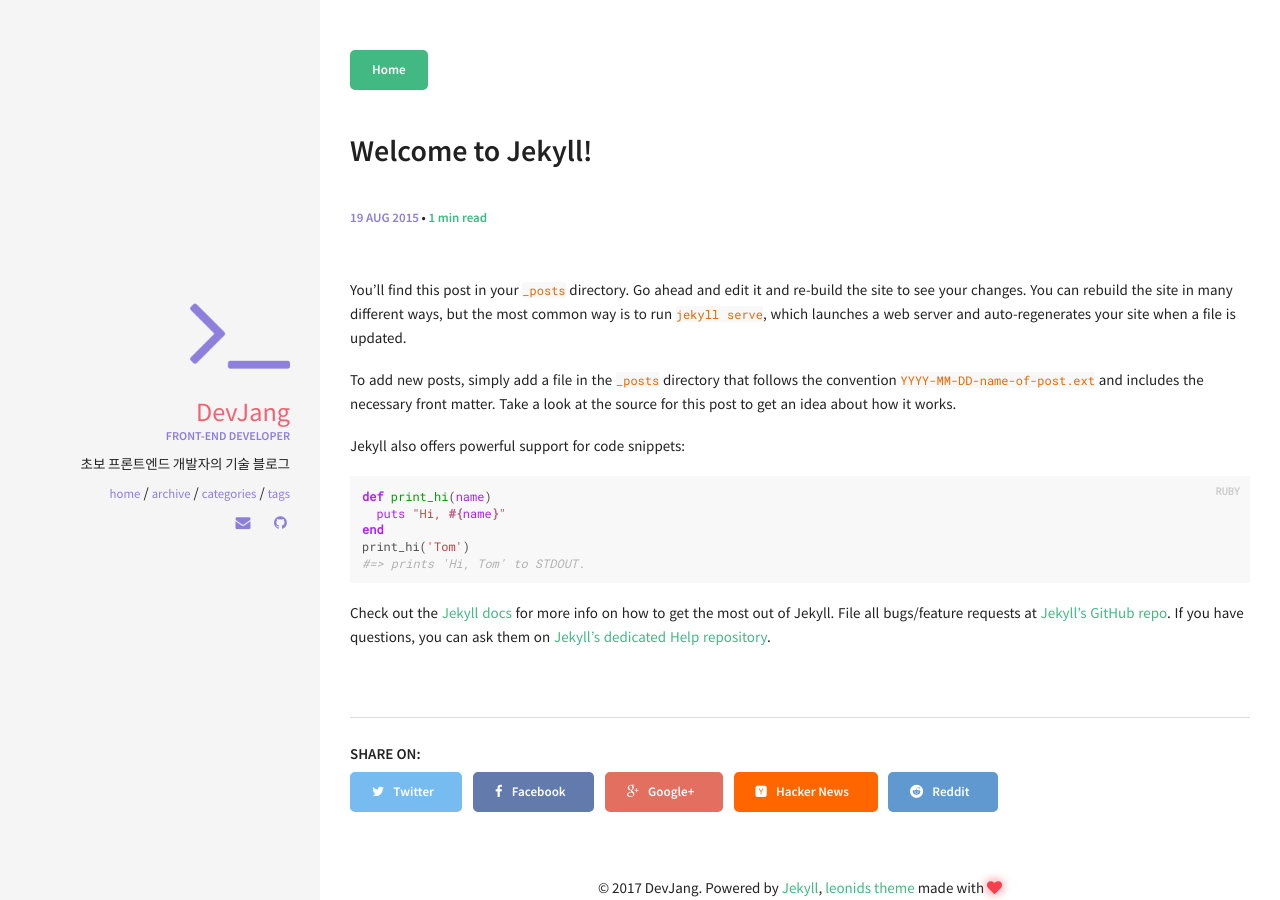
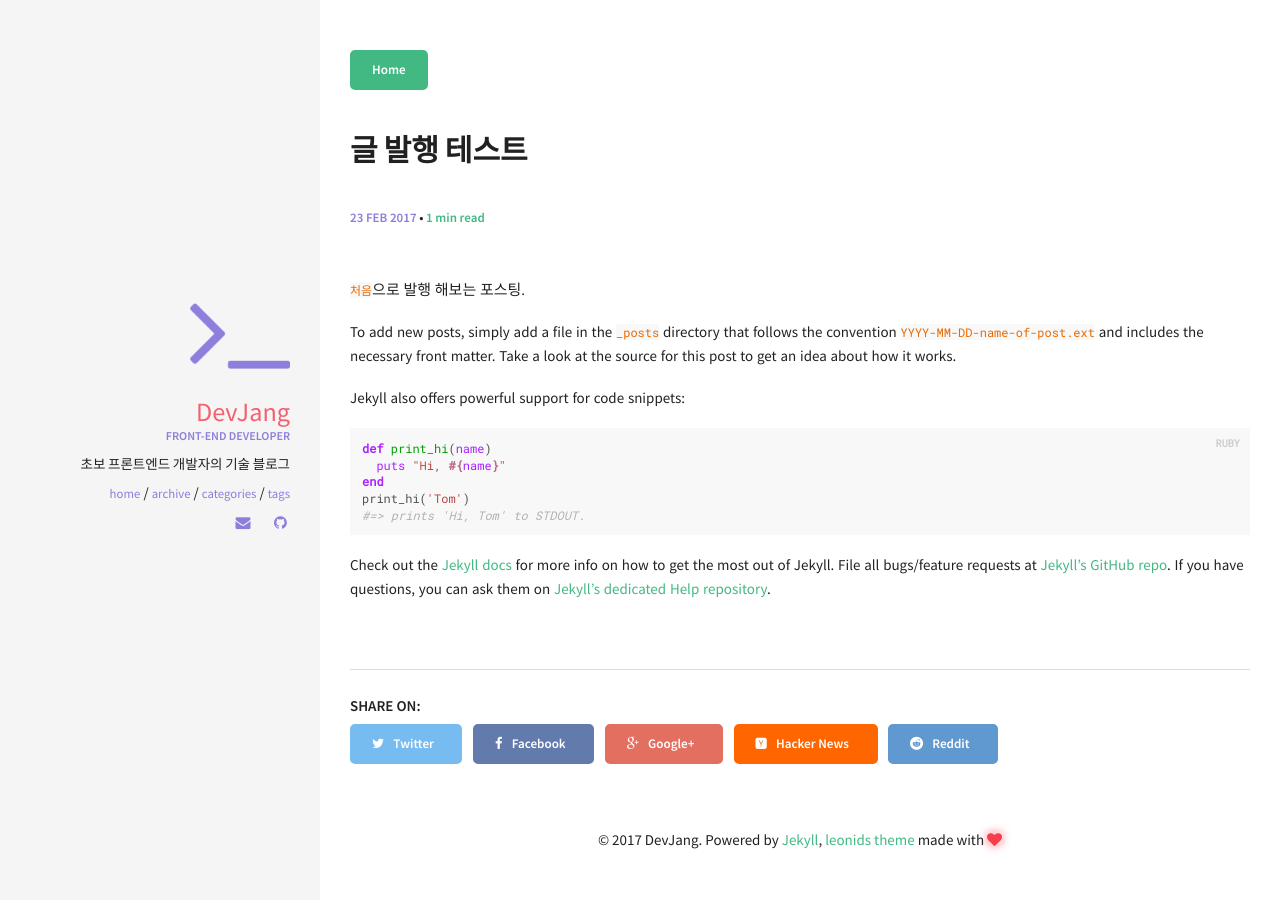
Before and after one commit to pocojang/pocojang.github.io, a Jekyll site: the page built from _posts/2015-08-18-welcome-to-jekyll.md, in a window 1280 px wide. Built offline with Jekyll 4.4.1, drawn with Linux system fonts in a browser that asks for light colours.

```diff
--- a/_posts/2015-08-18-welcome-to-jekyll.md
+++ b/_posts/2015-08-18-welcome-to-jekyll.md
@@ -1,11 +1,11 @@
 ---
 layout: post
-title:  "Welcome to Jekyll!"
-date:   2015-08-18 15:07:19
+title:  "글 발행 테스트"
+date:   2017-02-23 12:48:00
 categories: [tutorial]
 comments: true
 ---
-You’ll find this post in your `_posts` directory. Go ahead and edit it and re-build the site to see your changes. You can rebuild the site in many different ways, but the most common way is to run `jekyll serve`, which launches a web server and auto-regenerates your site when a file is updated.
+`처음`으로 발행 해보는 포스팅.
 
 To add new posts, simply add a file in the `_posts` directory that follows the convention `YYYY-MM-DD-name-of-post.ext` and includes the necessary front matter. Take a look at the source for this post to get an idea about how it works.
 
```
